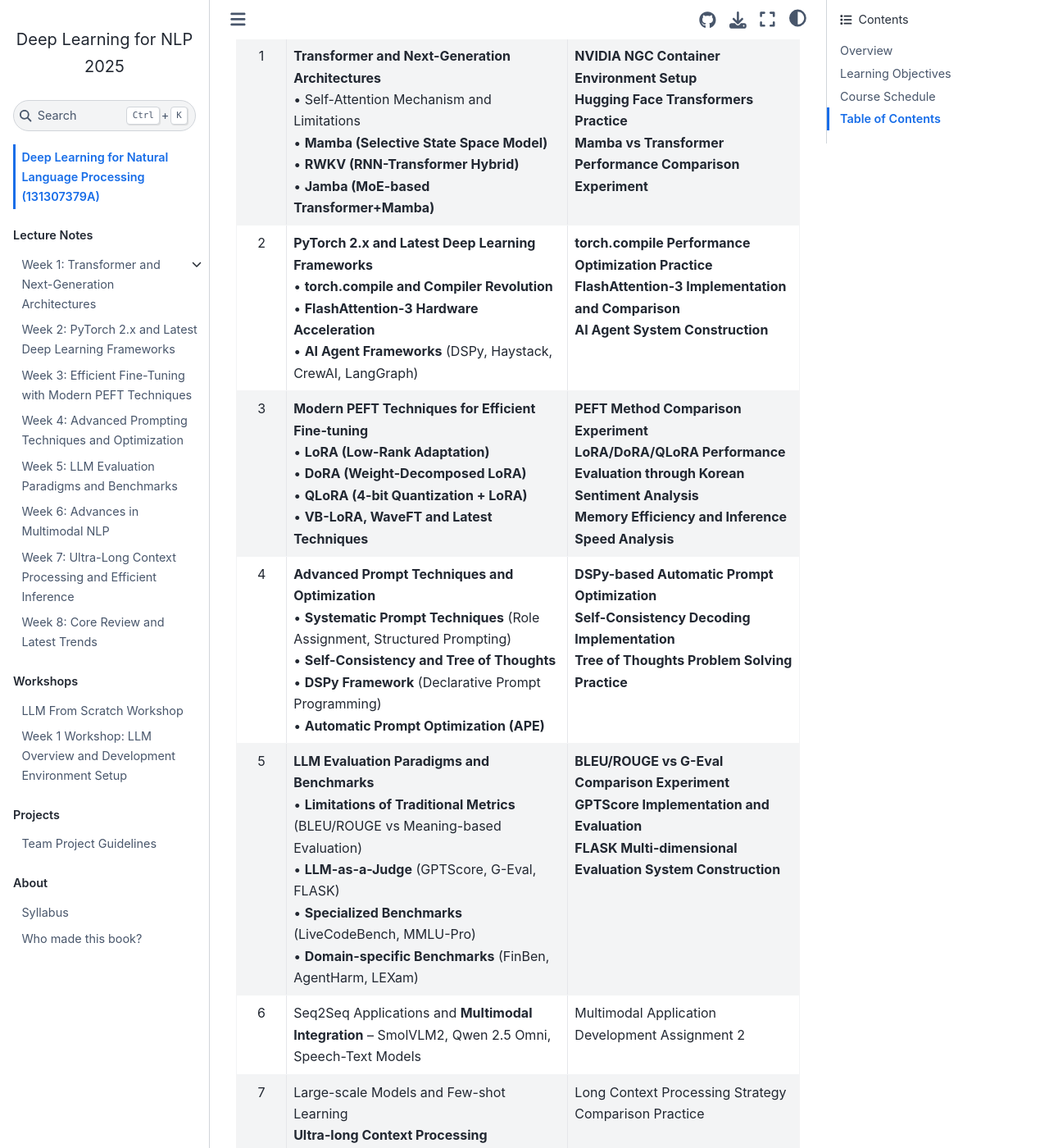
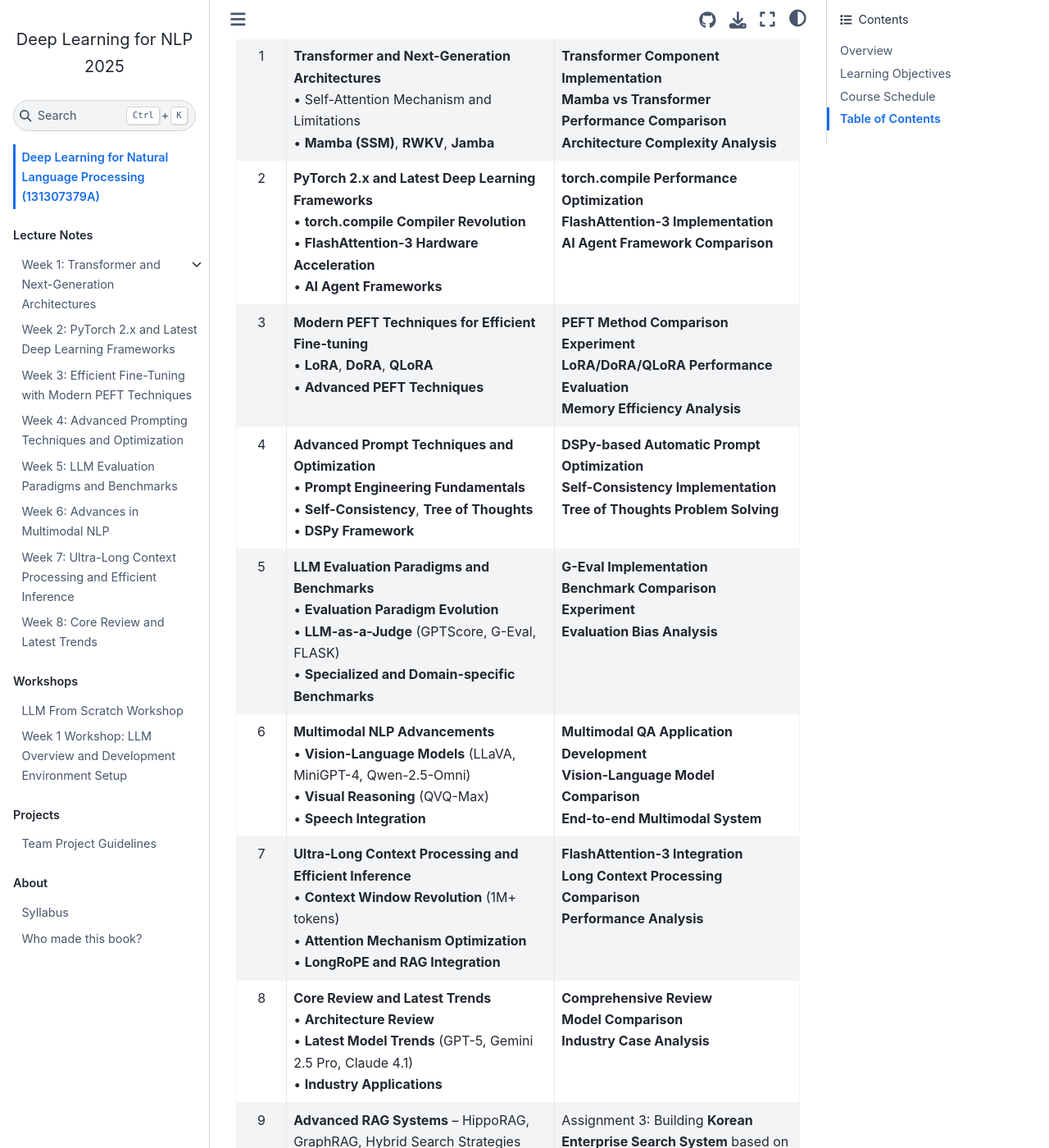
Before and after one commit to entelecheia/deepnlp-2025, a Jupyter Book: the page built from book/en/index.md, in a window 1280 px wide and 1400 px high, scrolled down 1814 px. Shown: the whole window at 82% size. Built offline with Jupyter Book 1.0.4 settings and Sphinx 7.4.7 and the Sphinx Book theme 1.1.4, drawn with Linux system fonts in a browser that asks for light colours; some of the changed text lies outside the part shown.

Commit message:
feat: Revise Week 1-8 syllabus in both English and Korean, updating topics on Transformer architectures, PyTorch frameworks, PEFT techniques, prompt engineering, LLM evaluation paradigms, and multimodal advancements. Enhance clarity and detail in hands-on activities to improve student engagement and understanding.

```diff
--- a/book/en/index.md
+++ b/book/en/index.md
@@ -32,23 +32,23 @@
 
 ## Course Schedule
 
-| Week | Main Topics and Keywords                                                                                                                                                                                                                                                                                        | Key Hands-on/Assignments                                                                                                                                                      |
-| :--: | :-------------------------------------------------------------------------------------------------------------------------------------------------------------------------------------------------------------------------------------------------------------------------------------------------------------- | :---------------------------------------------------------------------------------------------------------------------------------------------------------------------------- |
-|  1   | **Transformer and Next-Generation Architectures**<br/>• Self-Attention Mechanism and Limitations<br/>• **Mamba (Selective State Space Model)**<br/>• **RWKV (RNN-Transformer Hybrid)**<br/>• **Jamba (MoE-based Transformer+Mamba)**                                                                            | **NVIDIA NGC Container Environment Setup**<br/>**Hugging Face Transformers Practice**<br/>**Mamba vs Transformer Performance Comparison Experiment**                          |
-|  2   | **PyTorch 2.x and Latest Deep Learning Frameworks**<br/>• **torch.compile and Compiler Revolution**<br/>• **FlashAttention-3 Hardware Acceleration**<br/>• **AI Agent Frameworks** (DSPy, Haystack, CrewAI, LangGraph)                                                                                          | **torch.compile Performance Optimization Practice**<br/>**FlashAttention-3 Implementation and Comparison**<br/>**AI Agent System Construction**                               |
-|  3   | **Modern PEFT Techniques for Efficient Fine-tuning**<br/>• **LoRA (Low-Rank Adaptation)**<br/>• **DoRA (Weight-Decomposed LoRA)**<br/>• **QLoRA (4-bit Quantization + LoRA)**<br/>• **VB-LoRA, WaveFT and Latest Techniques**                                                                                   | **PEFT Method Comparison Experiment**<br/>**LoRA/DoRA/QLoRA Performance Evaluation through Korean Sentiment Analysis**<br/>**Memory Efficiency and Inference Speed Analysis** |
-|  4   | **Advanced Prompt Techniques and Optimization**<br/>• **Systematic Prompt Techniques** (Role Assignment, Structured Prompting)<br/>• **Self-Consistency and Tree of Thoughts**<br/>• **DSPy Framework** (Declarative Prompt Programming)<br/>• **Automatic Prompt Optimization (APE)**                          | **DSPy-based Automatic Prompt Optimization**<br/>**Self-Consistency Decoding Implementation**<br/>**Tree of Thoughts Problem Solving Practice**                               |
-|  5   | **LLM Evaluation Paradigms and Benchmarks**<br/>• **Limitations of Traditional Metrics** (BLEU/ROUGE vs Meaning-based Evaluation)<br/>• **LLM-as-a-Judge** (GPTScore, G-Eval, FLASK)<br/>• **Specialized Benchmarks** (LiveCodeBench, MMLU-Pro)<br/>• **Domain-specific Benchmarks** (FinBen, AgentHarm, LEXam) | **BLEU/ROUGE vs G-Eval Comparison Experiment**<br/>**GPTScore Implementation and Evaluation**<br/>**FLASK Multi-dimensional Evaluation System Construction**                  |
-|  6   | Seq2Seq Applications and **Multimodal Integration** – SmolVLM2, Qwen 2.5 Omni, Speech-Text Models                                                                                                                                                                                                               | Multimodal Application Development Assignment 2                                                                                                                               |
-|  7   | Large-scale Models and Few-shot Learning<br/>**Ultra-long Context Processing Technology** (1M+ tokens)                                                                                                                                                                                                          | Long Context Processing Strategy Comparison Practice                                                                                                                          |
-|  8   | **Next-generation PEFT** – WaveFT, DoRA, VB-LoRA, QLoRA, etc. Latest Techniques                                                                                                                                                                                                                                 | Performance Comparison Experiments of Various PEFT Techniques                                                                                                                 |
-|  9   | **Advanced RAG Systems** – HippoRAG, GraphRAG, Hybrid Search Strategies                                                                                                                                                                                                                                         | Assignment 3: Building **Korean Enterprise Search System** based on GraphRAG                                                                                                  |
-|  10  | **Innovation in Alignment Techniques** – DPO, Constitutional AI, Process Reward Models                                                                                                                                                                                                                          | Comparison Practice between DPO and Existing RLHF Techniques                                                                                                                  |
-|  11  | **Production Agent Systems** – CrewAI, Mirascope, Type-Safety Development                                                                                                                                                                                                                                       | Multi-agent Orchestration Implementation                                                                                                                                      |
-|  12  | **AI Regulation and Responsible AI** – EU AI Act, Differential Privacy, Federated Learning                                                                                                                                                                                                                      | Assignment for Designing Regulation-Compliant AI Systems                                                                                                                      |
-|  13  | **Latest Research Trends** – Small Language Models (Gemma 3, Mistral NeMo), Enhanced Reasoning (Long CoT, PAL)                                                                                                                                                                                                  | Student Presentations of Latest Papers and Comprehensive Discussion                                                                                                           |
-|  14  | Final Project Development and MLOps                                                                                                                                                                                                                                                                             | Team Prototype Implementation and Feedback Sessions **(Industry Mentor Participation)**                                                                                       |
-|  15  | Final Project Presentations and Comprehensive Evaluation                                                                                                                                                                                                                                                        | Team Presentations, Course Content Summary and Future Prospects Discussion                                                                                                    |
+| Week | Main Topics and Keywords                                                                                                                                                                     | Key Hands-on/Assignments                                                                                                              |
+| :--: | :------------------------------------------------------------------------------------------------------------------------------------------------------------------------------------------- | :------------------------------------------------------------------------------------------------------------------------------------ |
+|  1   | **Transformer and Next-Generation Architectures**<br/>• Self-Attention Mechanism and Limitations<br/>• **Mamba (SSM)**, **RWKV**, **Jamba**                                                  | **Transformer Component Implementation**<br/>**Mamba vs Transformer Performance Comparison**<br/>**Architecture Complexity Analysis** |
+|  2   | **PyTorch 2.x and Latest Deep Learning Frameworks**<br/>• **torch.compile Compiler Revolution**<br/>• **FlashAttention-3 Hardware Acceleration**<br/>• **AI Agent Frameworks**               | **torch.compile Performance Optimization**<br/>**FlashAttention-3 Implementation**<br/>**AI Agent Framework Comparison**              |
+|  3   | **Modern PEFT Techniques for Efficient Fine-tuning**<br/>• **LoRA**, **DoRA**, **QLoRA**<br/>• **Advanced PEFT Techniques**                                                                  | **PEFT Method Comparison Experiment**<br/>**LoRA/DoRA/QLoRA Performance Evaluation**<br/>**Memory Efficiency Analysis**               |
+|  4   | **Advanced Prompt Techniques and Optimization**<br/>• **Prompt Engineering Fundamentals**<br/>• **Self-Consistency**, **Tree of Thoughts**<br/>• **DSPy Framework**                          | **DSPy-based Automatic Prompt Optimization**<br/>**Self-Consistency Implementation**<br/>**Tree of Thoughts Problem Solving**         |
+|  5   | **LLM Evaluation Paradigms and Benchmarks**<br/>• **Evaluation Paradigm Evolution**<br/>• **LLM-as-a-Judge** (GPTScore, G-Eval, FLASK)<br/>• **Specialized and Domain-specific Benchmarks**  | **G-Eval Implementation**<br/>**Benchmark Comparison Experiment**<br/>**Evaluation Bias Analysis**                                    |
+|  6   | **Multimodal NLP Advancements**<br/>• **Vision-Language Models** (LLaVA, MiniGPT-4, Qwen-2.5-Omni)<br/>• **Visual Reasoning** (QVQ-Max)<br/>• **Speech Integration**                         | **Multimodal QA Application Development**<br/>**Vision-Language Model Comparison**<br/>**End-to-end Multimodal System**               |
+|  7   | **Ultra-Long Context Processing and Efficient Inference**<br/>• **Context Window Revolution** (1M+ tokens)<br/>• **Attention Mechanism Optimization**<br/>• **LongRoPE and RAG Integration** | **FlashAttention-3 Integration**<br/>**Long Context Processing Comparison**<br/>**Performance Analysis**                              |
+|  8   | **Core Review and Latest Trends**<br/>• **Architecture Review**<br/>• **Latest Model Trends** (GPT-5, Gemini 2.5 Pro, Claude 4.1)<br/>• **Industry Applications**                            | **Comprehensive Review**<br/>**Model Comparison**<br/>**Industry Case Analysis**                                                      |
+|  9   | **Advanced RAG Systems** – HippoRAG, GraphRAG, Hybrid Search Strategies                                                                                                                      | Assignment 3: Building **Korean Enterprise Search System** based on GraphRAG                                                          |
+|  10  | **Innovation in Alignment Techniques** – DPO, Constitutional AI, Process Reward Models                                                                                                       | Comparison Practice between DPO and Existing RLHF Techniques                                                                          |
+|  11  | **Production Agent Systems** – CrewAI, Mirascope, Type-Safety Development                                                                                                                    | Multi-agent Orchestration Implementation                                                                                              |
+|  12  | **AI Regulation and Responsible AI** – EU AI Act, Differential Privacy, Federated Learning                                                                                                   | Assignment for Designing Regulation-Compliant AI Systems                                                                              |
+|  13  | **Latest Research Trends** – Small Language Models (Gemma 3, Mistral NeMo), Enhanced Reasoning (Long CoT, PAL)                                                                               | Student Presentations of Latest Papers and Comprehensive Discussion                                                                   |
+|  14  | Final Project Development and MLOps                                                                                                                                                          | Team Prototype Implementation and Feedback Sessions **(Industry Mentor Participation)**                                               |
+|  15  | Final Project Presentations and Comprehensive Evaluation                                                                                                                                     | Team Presentations, Course Content Summary and Future Prospects Discussion                                                            |
 
 ## Table of Contents
 
```
Also changed, not shown: book/ko/index.md (+17 -17 lines).
